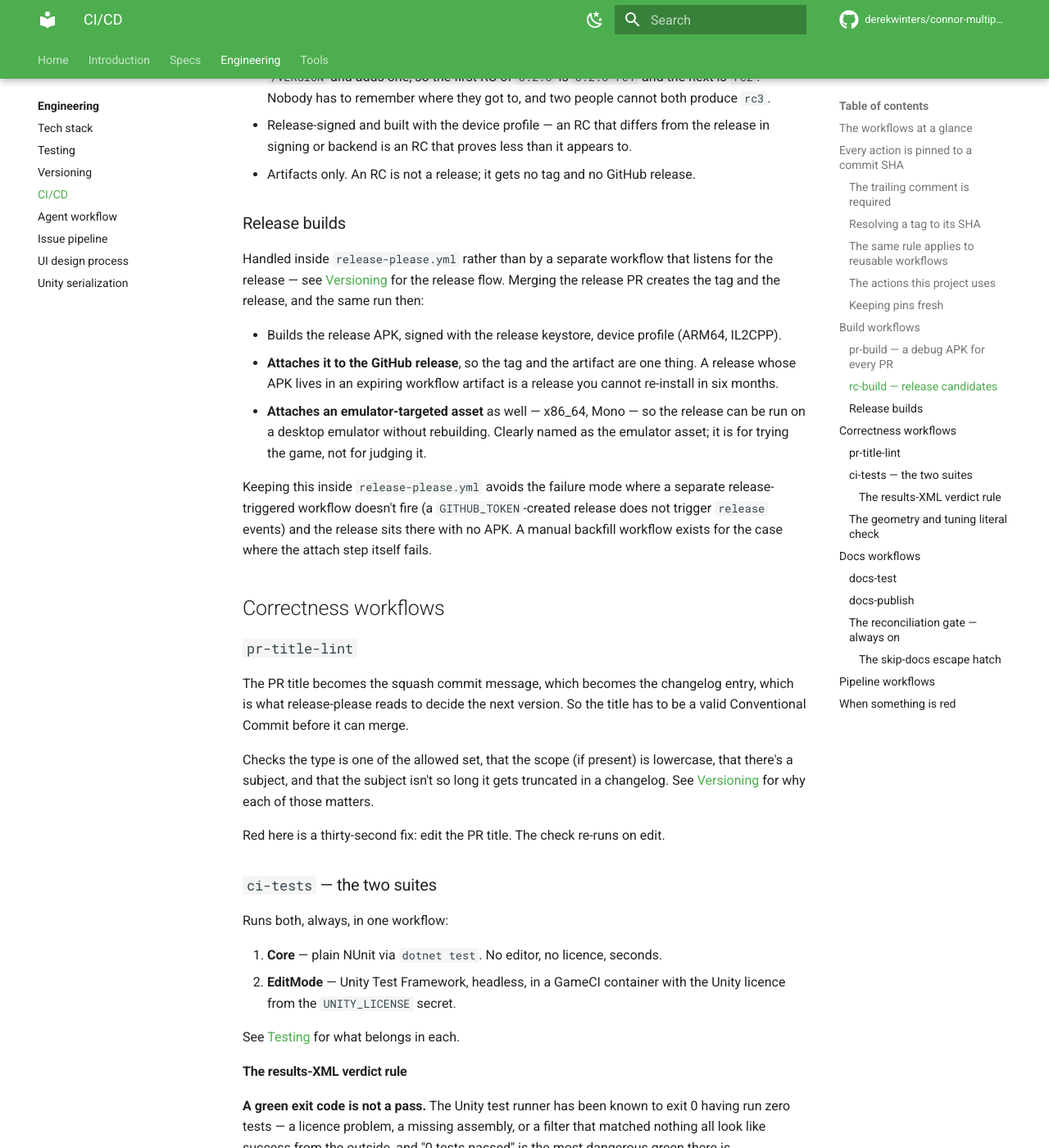
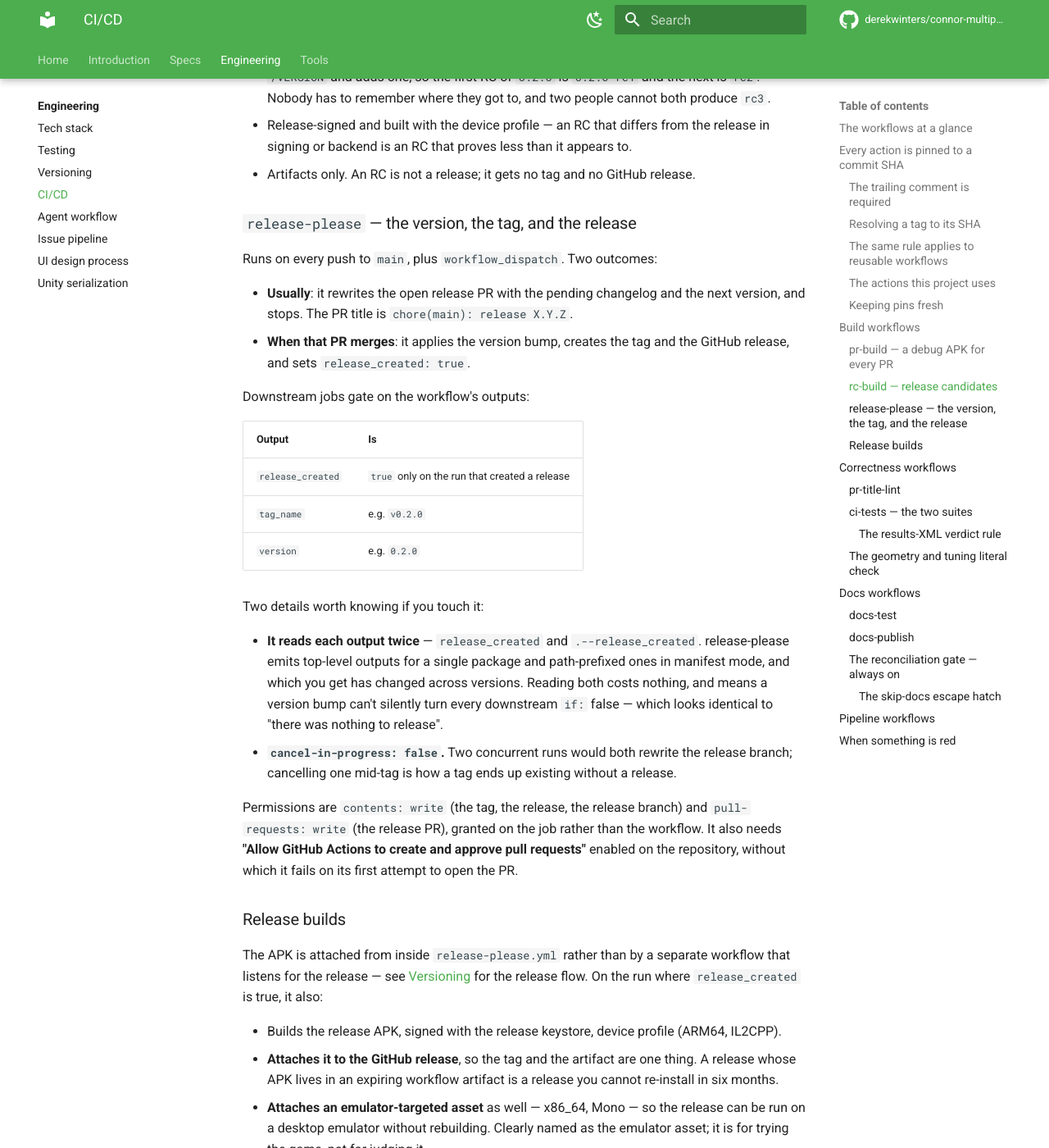
Before and after one commit to derekwinters/connor-multiplying-frogs, an MkDocs documentation site: the page built from docs/engineering/ci-cd.md, in a window 1280 px wide and 1400 px high, scrolled down 4212 px. Shown: the whole window at 82% size. Built offline with MkDocs 1.6.1 and Material for MkDocs 9.7.7, drawn with Linux system fonts in a browser that asks for light colours; comment, search, counter and statistics services are not loaded; the version menu is left out.

Commit message:
ci: add the release-please workflow (#112)
Runs on every push to main against the config and manifest at their non-default
paths, rewriting the release PR most of the time and creating the tag and
GitHub release on the run where that PR merges.

Exposes release_created, tag_name, and version as job outputs for the release
build to gate on. Each is read twice — top-level and path-prefixed — because
release-please emits one shape for a single package and the other in manifest
mode, and which you get has changed across versions. Reading both costs nothing
and stops a version bump from silently turning every downstream if: false,
which looks exactly like "there was nothing to release".

Permissions are contents: write and pull-requests: write on the job, with the
workflow defaulting to read. Concurrency is serialised and deliberately not
cancellable: cancelling a run mid-tag is how a tag ends up existing without a
release.

The action is pinned to a commit SHA per the convention in #84.

Closes #31


Claude-Session: https://claude.ai/code/session_01Nytj7GkfPuWnCs1pajjgrL

Co-authored-by: Claude <noreply@anthropic.com>

```diff
--- a/docs/engineering/ci-cd.md
+++ b/docs/engineering/ci-cd.md
@@ -153,11 +153,46 @@ it before the release is real.
   release in signing or backend is an RC that proves less than it appears to.
 - Artifacts only. An RC is not a release; it gets no tag and no GitHub release.
 
+### `release-please` — the version, the tag, and the release
+
+Runs on every push to `main`, plus `workflow_dispatch`. Two outcomes:
+
+- **Usually**: it rewrites the open release PR with the pending changelog and
+  the next version, and stops. The PR title is `chore(main): release X.Y.Z`.
+- **When that PR merges**: it applies the version bump, creates the tag and the
+  GitHub release, and sets `release_created: true`.
+
+Downstream jobs gate on the workflow's outputs:
+
+| Output | Is |
+| --- | --- |
+| `release_created` | `true` only on the run that created a release |
+| `tag_name` | e.g. `v0.2.0` |
+| `version` | e.g. `0.2.0` |
+
+Two details worth knowing if you touch it:
+
+- **It reads each output twice** — `release_created` and `.--release_created`.
+  release-please emits top-level outputs for a single package and path-prefixed
+  ones in manifest mode, and which you get has changed across versions. Reading
+  both costs nothing, and means a version bump can't silently turn every
+  downstream `if:` false — which looks identical to "there was nothing to
+  release".
+- **`cancel-in-progress: false`.** Two concurrent runs would both rewrite the
+  release branch; cancelling one mid-tag is how a tag ends up existing without
+  a release.
+
+Permissions are `contents: write` (the tag, the release, the release branch) and
+`pull-requests: write` (the release PR), granted on the job rather than the
+workflow. It also needs **"Allow GitHub Actions to create and approve pull
+requests"** enabled on the repository, without which it fails on its first
+attempt to open the PR.
+
 ### Release builds
 
-Handled inside `release-please.yml` rather than by a separate workflow that
-listens for the release — see [Versioning](versioning.md) for the release flow.
-Merging the release PR creates the tag and the release, and the same run then:
+The APK is attached from inside `release-please.yml` rather than by a separate
+workflow that listens for the release — see [Versioning](versioning.md) for the
+release flow. On the run where `release_created` is true, it also:
 
 - Builds the release APK, signed with the release keystore, device profile
   (ARM64, IL2CPP).
```
Also changed, not shown: 1 other file.
